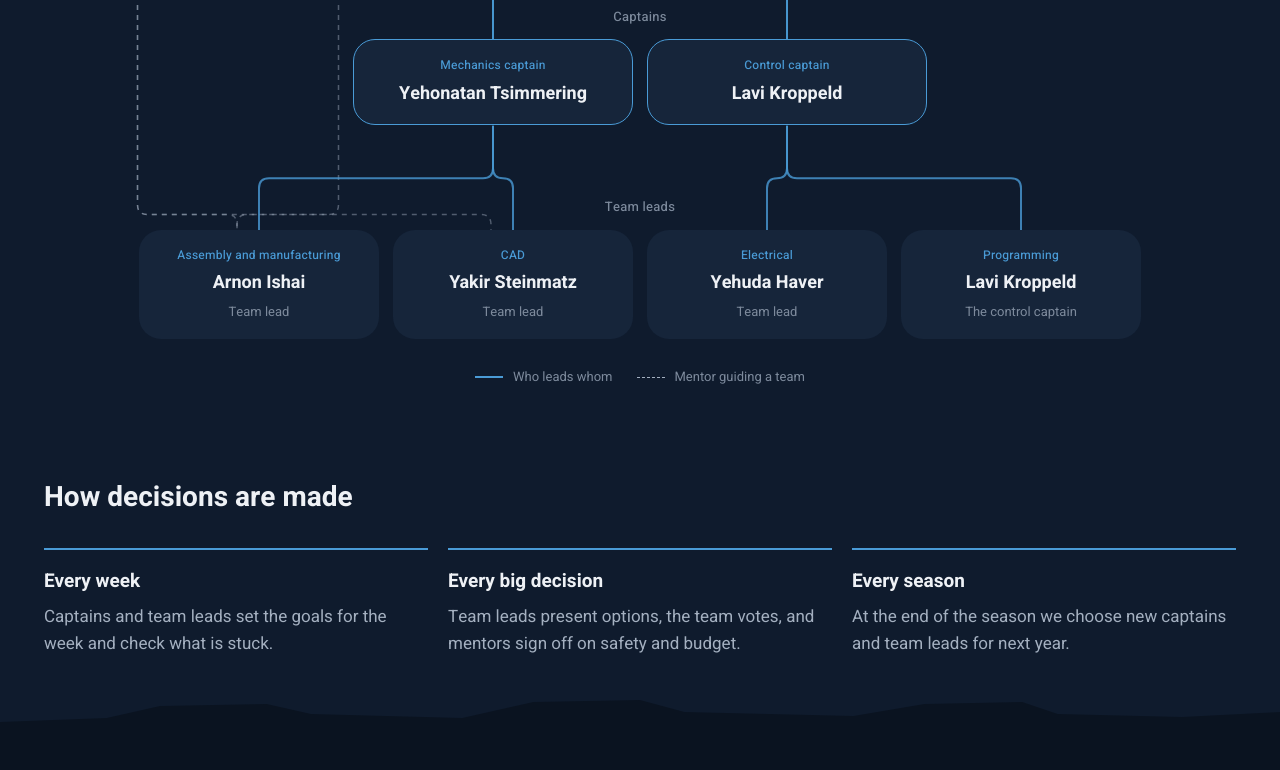
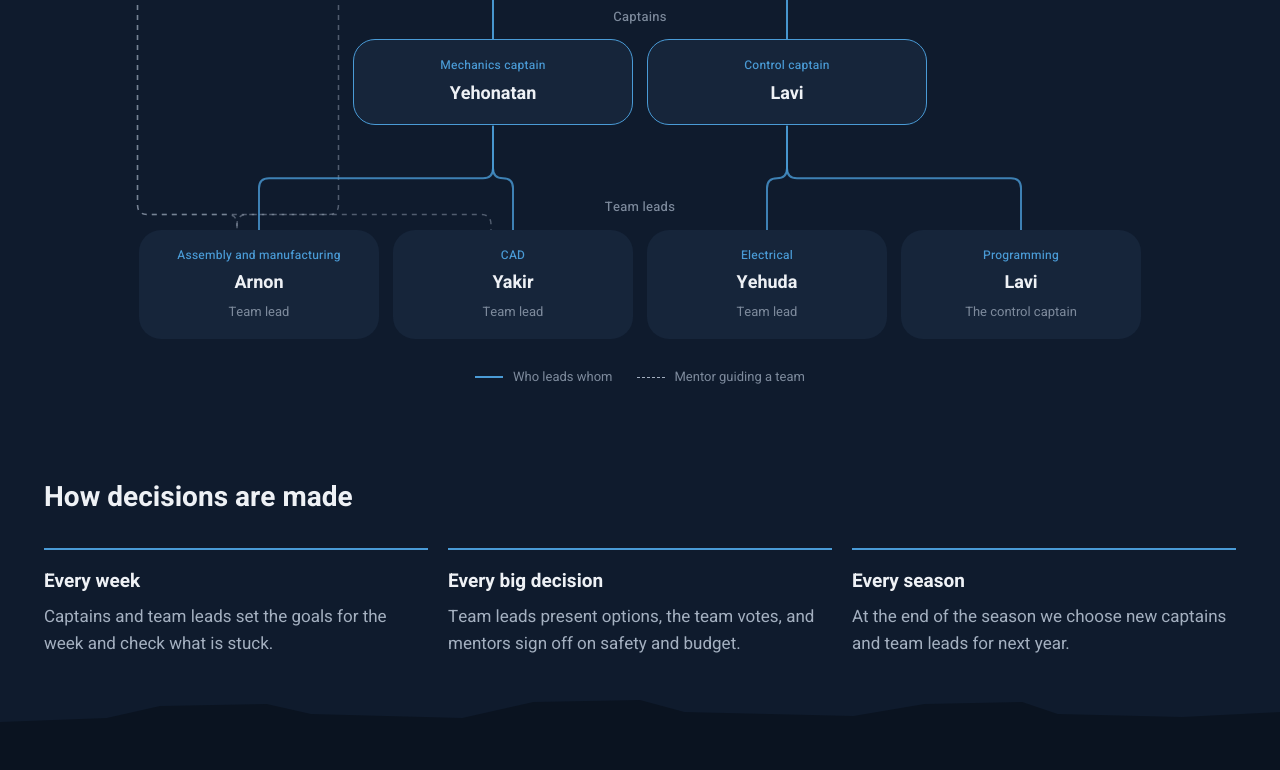
Before and after one commit to guypacha/they3211-website, an Astro site: page /en/team/structure in a window 1280 px wide. Shown: the part 826-1596 px from the top of the page. Built offline with nearby package versions, Linux system fonts and the light colour scheme; Astro itself is replaced by a stand-in of ours.

Commit message:
Safe with old rules: games stay local until the mission list is published; students by first name
Co-Authored-By: Claude Opus 5.5 <noreply@anthropic.com>
Claude-Session: https://claude.ai/code/session_018RPcTNvoaYB1QEZDQGUJfG

```diff
--- a/src/components/Account.astro
+++ b/src/components/Account.astro
@@ -105,7 +105,7 @@ const t = he
     if (isStaff(p.role) && !es.verified) { $('locked').hidden = false; if (p.role === 'admin') $('tile-train').hidden = true; return; }
     if (p.role === 'admin') { $('tile-train').hidden = true; $('tools-h').textContent = t.at; $('role-pick').hidden = false; $('inv-hint').textContent = t.invp; }
     if (p.role === 'admin') pubCheck();
-    if (isStaff(p.role)) { $('mentor').hidden = false; $('board-sec').hidden = false; await Promise.all([refresh(), board()]); }
+    if (isStaff(p.role)) { $('mentor').hidden = false; $('board-sec').hidden = false; await Promise.all([refresh(), board().catch(() => { $('board').innerHTML = `<tr><td colspan="${worlds.length + 4}" class="acc-hint">${t.noone}</td></tr>`; })]); }
     else mine();
   });
   function showEmail(es: { email: string | null; verified: boolean }, p: Profile) {
--- a/src/data/people.ts
+++ b/src/data/people.ts
@@ -37,6 +37,7 @@ export const depts: Dept[] = [
     does: [{ he: 'תוכן ורשתות', en: 'Content and social' }, { he: 'ספונסרים', en: 'Sponsors' }, { he: 'קהילה', en: 'Community' }] },
 ];
 
+// Students are shown by first name only (minors). Full names: ask Guy first.
 // Structure page tree: mentors on top, then the two captains, then the team leads.
 // links: which mentor draws a line to which box. Only the two lead mentors connect to the captains.
 // The media and community team has no lead yet, so it is not shown.
@@ -51,13 +52,13 @@ export const tree: { mentors: (Node & { to: string[] })[]; captains: (Node & { t
     { id: 'rachel', title: { he: 'מנטורית קהילה', en: 'Community mentor' }, who: { he: 'רחל קנול', en: 'Rachel Knol' }, to: [] },
   ],
   captains: [
-    { id: 'c-mech', title: { he: 'קפטן מכניקה', en: 'Mechanics captain' }, who: { he: 'יהונתן צימרינג', en: 'Yehonatan Tsimmering' }, to: ['t-asm', 't-cad'] },
-    { id: 'c-ctrl', title: { he: 'קפטן בקרה', en: 'Control captain' }, who: { he: 'לביא קרופלד', en: 'Lavi Kroppeld' }, to: ['t-elec', 't-prog'] },
+    { id: 'c-mech', title: { he: 'קפטן מכניקה', en: 'Mechanics captain' }, who: { he: 'יהונתן', en: 'Yehonatan' }, to: ['t-asm', 't-cad'] },
+    { id: 'c-ctrl', title: { he: 'קפטן בקרה', en: 'Control captain' }, who: { he: 'לביא', en: 'Lavi' }, to: ['t-elec', 't-prog'] },
   ],
   teams: [
-    { id: 't-asm', title: { he: 'הרכבה וייצור', en: 'Assembly and manufacturing' }, who: { he: 'ארנון ישי', en: 'Arnon Ishai' }, note: { he: 'ראש צוות', en: 'Team lead' } },
-    { id: 't-cad', title: { he: 'CAD', en: 'CAD' }, who: { he: 'יקיר שטיינמץ', en: 'Yakir Steinmatz' }, note: { he: 'ראש צוות', en: 'Team lead' } },
-    { id: 't-elec', title: { he: 'חשמל', en: 'Electrical' }, who: { he: 'יהודה חבר', en: 'Yehuda Haver' }, note: { he: 'ראש צוות', en: 'Team lead' } },
-    { id: 't-prog', title: { he: 'תכנות', en: 'Programming' }, who: { he: 'לביא קרופלד', en: 'Lavi Kroppeld' }, note: { he: 'קפטן הבקרה', en: 'The control captain' } },
+    { id: 't-asm', title: { he: 'הרכבה וייצור', en: 'Assembly and manufacturing' }, who: { he: 'ארנון', en: 'Arnon' }, note: { he: 'ראש צוות', en: 'Team lead' } },
+    { id: 't-cad', title: { he: 'CAD', en: 'CAD' }, who: { he: 'יקיר', en: 'Yakir' }, note: { he: 'ראש צוות', en: 'Team lead' } },
+    { id: 't-elec', title: { he: 'חשמל', en: 'Electrical' }, who: { he: 'יהודה', en: 'Yehuda' }, note: { he: 'ראש צוות', en: 'Team lead' } },
+    { id: 't-prog', title: { he: 'תכנות', en: 'Programming' }, who: { he: 'לביא', en: 'Lavi' }, note: { he: 'קפטן הבקרה', en: 'The control captain' } },
   ],
 };
--- a/src/sync/bridge.ts
+++ b/src/sync/bridge.ts
@@ -49,6 +49,9 @@ else {
     first = false;
     if (!u) return resolveReady(null);
     try {
+      // Until the admin publishes the mission list (and the new security rules are in), keep playing locally.
+      const cfgDoc = await getDoc(doc(db, 'config', 'missions')).catch(() => null);
+      if (!cfgDoc?.exists()) return resolveReady(null);
       const p = await getDoc(doc(db, 'users', u.uid));
       if (!p.exists() || p.data().disabled) return resolveReady(null);
       const ref = doc(db, 'progress', u.uid);
```
